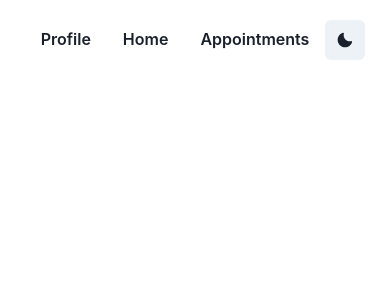
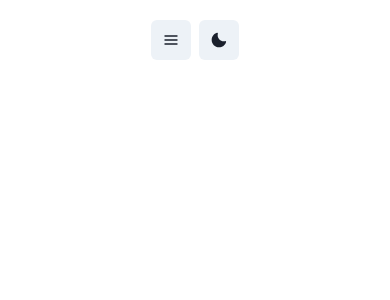
Before and after one commit to Hatem902/posture, a Next.js app: page / in a window 390 px wide. Shown: the top 300 px of the page. Built offline with nearby package versions, Linux system fonts and the light colour scheme.

Commit message:
hamburger menu

```diff
--- a/components/ColorModeSwitch.js
+++ b/components/ColorModeSwitch.js
@@ -6,6 +6,7 @@ const ColorModeSwitch = () => {
 
   return (
     <IconButton
+      aria-label='Switch Color Mode'
       onClick={toggleColorMode}
       icon={colorMode === 'dark' ? <SunIcon /> : <MoonIcon />}
     ></IconButton>
--- a/components/Nav.js
+++ b/components/Nav.js
@@ -1,14 +1,34 @@
-import { Center, Flex } from '@chakra-ui/react';
+import { HamburgerIcon } from '@chakra-ui/icons';
+import { Center, Flex, IconButton } from '@chakra-ui/react';
 import ColorModeSwitch from './ColorModeSwitch';
 import NavButton from './NavButton';
+import { useState } from 'react';
 
 const Nav = () => {
+  const [display, changeDisplay] = useState('none');
+  const toggleDisplay = () =>
+    changeDisplay(display === 'none' ? 'flex' : 'none');
   return (
     <Center>
       <Flex my={5}>
-        <NavButton name='Profile' />
-        <NavButton name='Home' />
-        <NavButton name='Appointments' />
+        <Flex flexDir='column' display={[display, display, 'none', 'none']}>
+          <NavButton name='Profile' />
+          <NavButton name='Home' />
+          <NavButton name='Appointments' />
+        </Flex>
+        <IconButton
+          aria-label='Open Hamburger Navigation Menu'
+          mr={2}
+          icon={<HamburgerIcon />}
+          display={['flex', 'flex', 'none', 'none']}
+          onClick={toggleDisplay}
+        />
+        <Flex display={['none', 'none', 'flex', 'flex']}>
+          <NavButton name='Profile' />
+          <NavButton name='Home' />
+          <NavButton name='Appointments' />
+        </Flex>
+
         <ColorModeSwitch />
       </Flex>
     </Center>
--- a/components/NavButton.js
+++ b/components/NavButton.js
@@ -3,7 +3,7 @@ import NextLink from 'next/link';
 const NavButton = ({ name }) => {
   return (
     <NextLink href='/' passHref>
-      <Button as='a' variant='ghost' aria-label='Home'>
+      <Button as='a' variant='ghost'>
         {name}
       </Button>
     </NextLink>
```
